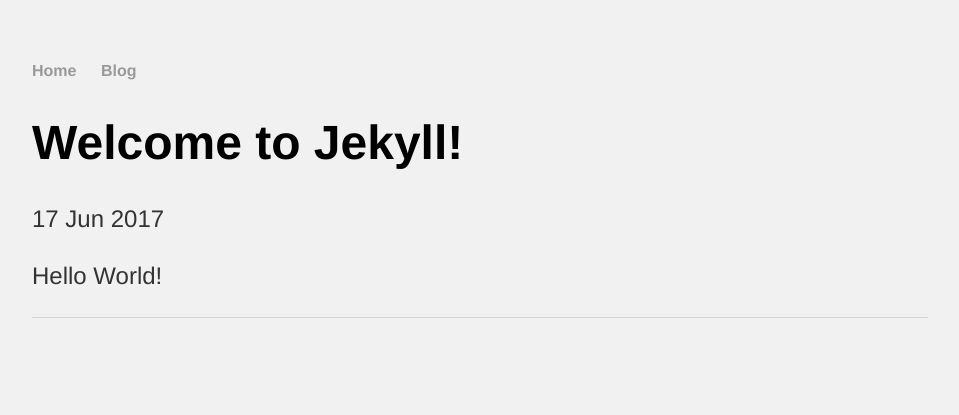
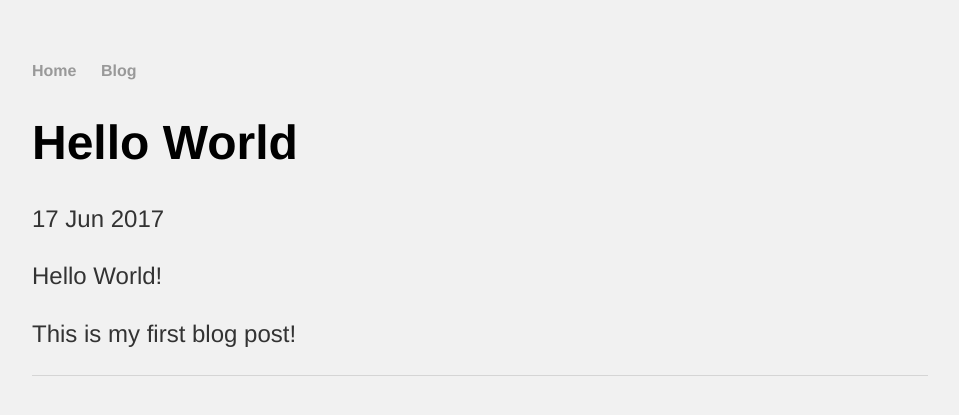
Before and after one commit to saschaszott/saschaszott.github.io, a Jekyll site: the page built from _posts/2017-06-17-helloworld.md, in a window 1280 px wide. Shown: the top 415 px of the page, without its empty margins (160-1119 px from the left). Built offline with Jekyll 4.4.1, drawn with Linux system fonts in a browser that asks for light colours.

Commit message:
Update 2017-06-17-helloworld.md

```diff
--- a/_posts/2017-06-17-helloworld.md
+++ b/_posts/2017-06-17-helloworld.md
@@ -1,8 +1,9 @@
 ---
 layout: post
-title:  "Welcome to Jekyll!"
+title:  "Hello World"
 date:   2017-06-17 16:16:01 -0600
-categories: jekyll update
 ---
 
 Hello World!
+
+This is my first blog post!
```
